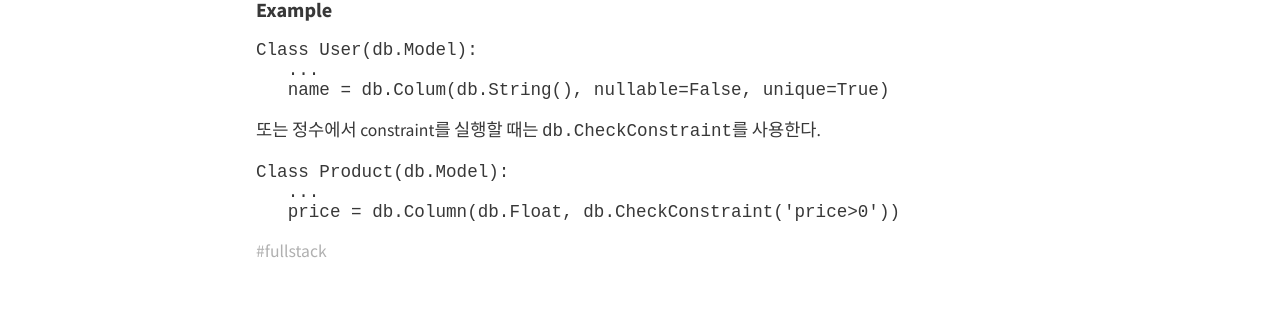
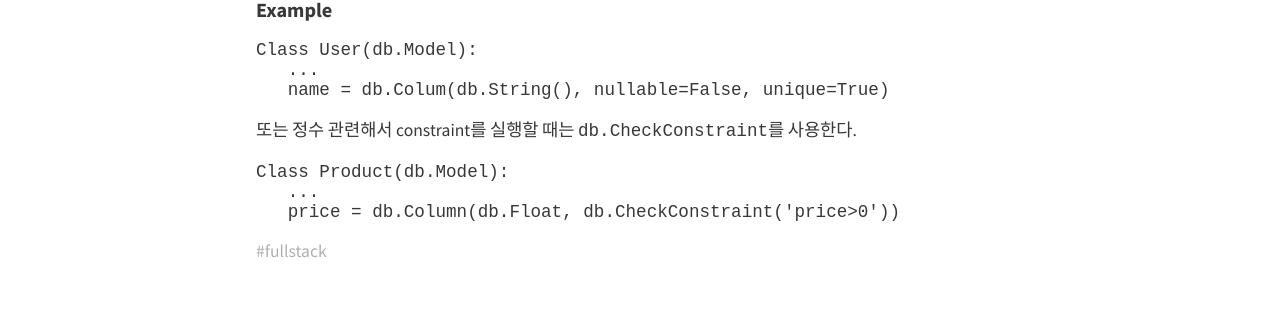
Before and after one commit to HyunlangBan/hyunlangban.github.io, a Jekyll site: the page built from _posts/2020-01-29-fullstack-06.md, in a window 1280 px wide and 900 px high, scrolled down 5714 px. Shown: the part 421-732 px from the top of the window. Built offline with Jekyll 4.4.1, drawn with Linux system fonts in a browser that asks for light colours; nearby versions of some CDN libraries.

Commit message:
Update 2020-01-29-fullstack-06.md

````diff
--- a/_posts/2020-01-29-fullstack-06.md
+++ b/_posts/2020-01-29-fullstack-06.md
@@ -200,7 +200,7 @@ Class User(db.Model):
    name = db.Colum(db.String(), nullable=False, unique=True)
 ```
 
-또는 정수에서 constraint를 실행할 때는 `db.CheckConstraint`를 사용한다.
+또는 정수 관련해서 constraint를 실행할 때는 `db.CheckConstraint`를 사용한다.
 ```
 Class Product(db.Model):
    ...
````
